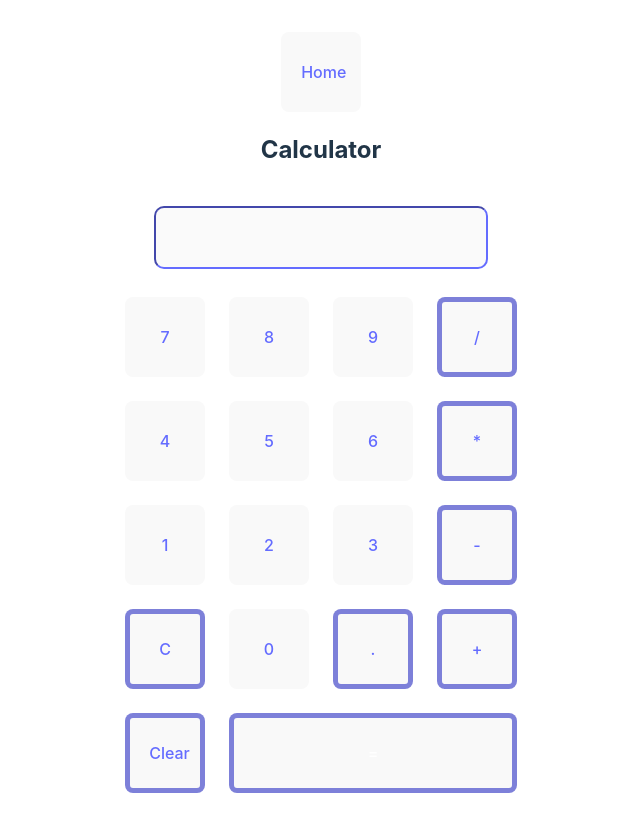
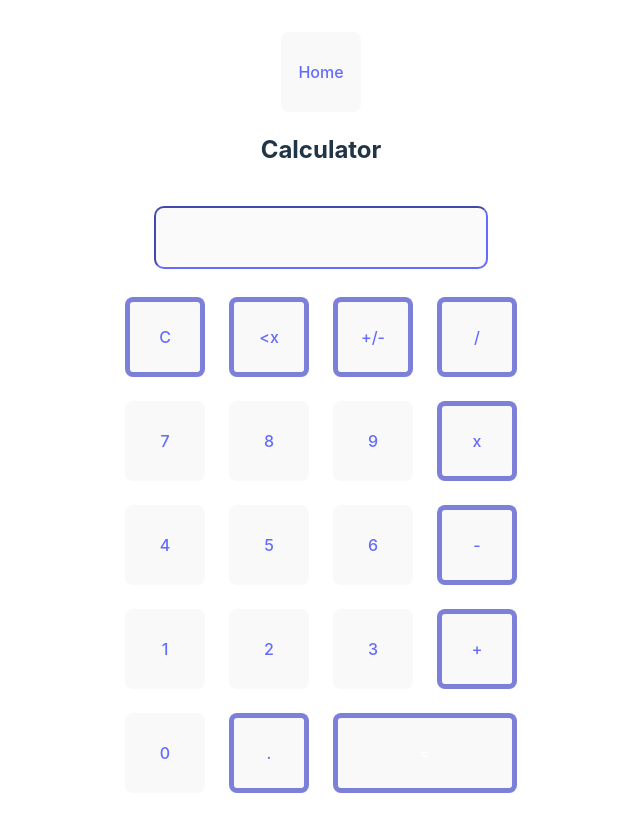
Before and after one commit to NazarPentsarskyi/React-simple-apps, a React (Vite) app: page /calculator in a window 1280 px wide. Shown: the top 832 px of the page, without its empty margins (319-959 px from the left). Built offline with nearby package versions, Linux system fonts and the light colour scheme.

Commit message:
added positive-negative button in calculator app

```diff
--- a/src/App.css
+++ b/src/App.css
@@ -60,7 +60,6 @@ button {
   width: 5em;
   height: 5em;
   border: 1px solid transparent;
-  padding: 0.6em 1.2em;
   font-size: 1em;
   font-weight: 500;
   font-family: inherit;
@@ -103,7 +102,7 @@ input {
 }
 
 .equal {
-  grid-column: 2/5;
+  grid-column: 3/5;
   grid-row: 5/6;
   width: auto;
   color: var(--root-color);
--- a/src/components/Calculator.jsx
+++ b/src/components/Calculator.jsx
@@ -47,6 +47,12 @@ const Calculator = () => {
     }
   };
 
+  const handlePositiveNegative = () => {
+    if (operand !== '') {
+      setOperand((prevOperand) => -prevOperand);
+    }
+  };
+
   const handleCalculate = () => {
     if (operand !== '' && operator !== '') {
       let calc = eval(result + operator + operand);
@@ -77,23 +83,24 @@ const Calculator = () => {
         </label>
         </form>
       <div className="boardCalculator">
+        <button className="highlight" onClick={handleReset}>C</button>
+        <button className="highlight" onClick={handleBack}>{`<x`}</button>
+        <button name = ' ' className="highlight" onClick={handlePositiveNegative}>+/-</button>
+        <button name = '/' className="highlight" onClick={handleOperator}>/</button>
         <button name = '7' onClick={handleOperand}>7</button>
         <button name = '8' onClick={handleOperand}>8</button>
         <button name = '9' onClick={handleOperand}>9</button>
-        <button name = '/' onClick={handleOperator} className="highlight">/</button>
+        <button name = '*' className="highlight" onClick={handleOperator}>x</button>
         <button name = '4' onClick={handleOperand}>4</button>
         <button name = '5' onClick={handleOperand}>5</button>
         <button name = '6' onClick={handleOperand}>6</button>
-        <button name = '*' onClick={handleOperator} className="highlight">*</button>
+        <button name = '-' className="highlight" onClick={handleOperator}>-</button>
         <button name = '1' onClick={handleOperand}>1</button>
         <button name = '2' onClick={handleOperand}>2</button>
         <button name = '3' onClick={handleOperand}>3</button>
-        <button name = '-' onClick={handleOperator}className="highlight">-</button>
-        <button className="highlight" onClick={handleBack}>C</button>
+        <button name = '+' className="highlight" onClick={handleOperator}>+</button>
         <button name = '0' onClick={handleOperand}>0</button>
-        <button name = '.' onClick={handleOperand}className="highlight">.</button>
-        <button name = '+' onClick={handleOperator}className="highlight">+</button>
-        <button className="highlight" onClick={handleReset}>Clear</button>
+        <button name = '.' className="highlight" onClick={handleOperand}>.</button>
         <button className="equal highlight" onClick={handleCalculate}>=</button>
       </div>
     </>
```
